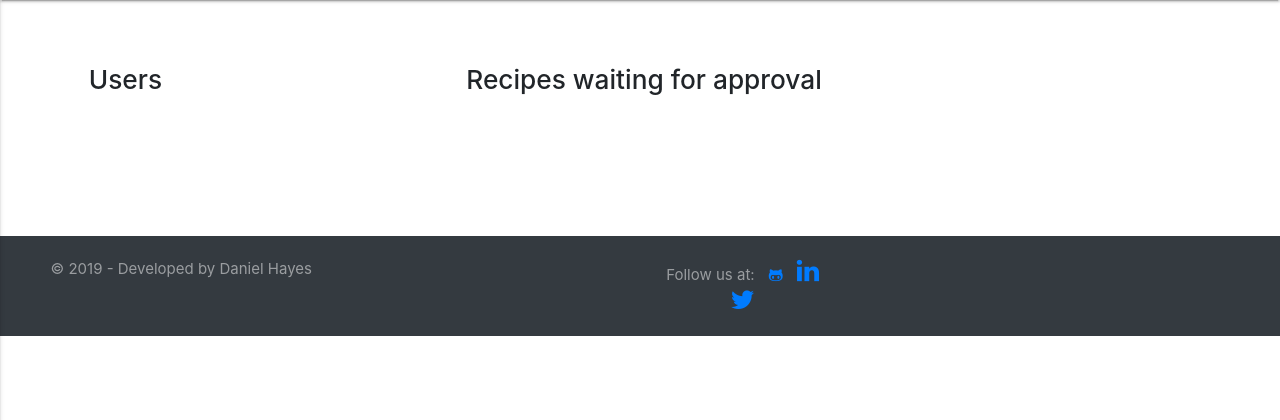
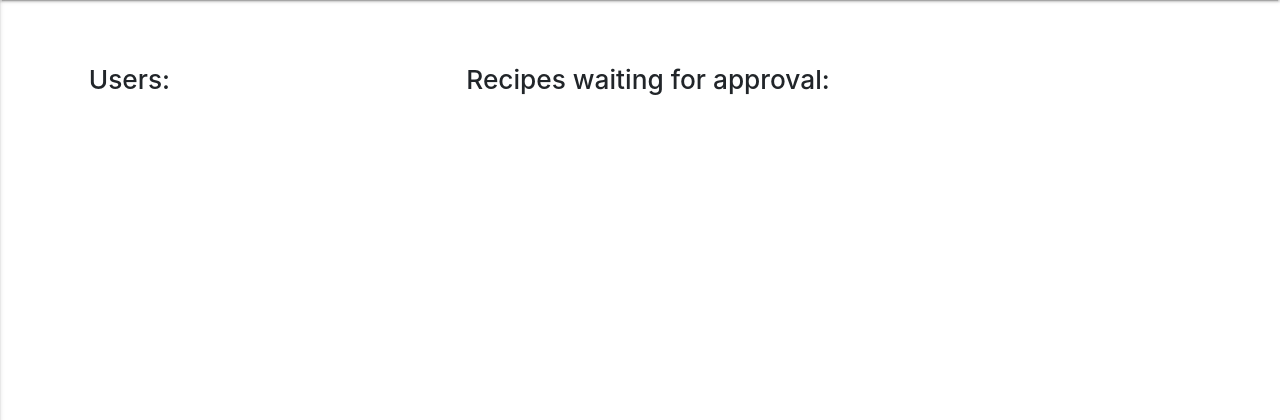
Before and after one commit to Danhayes3008/milestone-project-3, a Flask app: page /admin in a window 1280 px wide. Shown: the part 64-484 px from the top of the page. Run offline with Flask 2, Linux system fonts and the light colour scheme; data that the repository does not hold is empty; some libraries are stand-ins or nearby versions.

Commit message:
working on improving the page

```diff
--- a/templates/admin.html
+++ b/templates/admin.html
@@ -2,8 +2,8 @@
 <div class="container padding-l1">
     <h3>{{ session['name'] }}</h3>
     <div class="row">
-        <div class="col-md-4">
-            <h3>Users</h3><br /> {% for user in users %}
+        <div class="col-md-4 mrg-btm1">
+            <h3>Users:</h3><br /> {% for user in users %}
             <div class="col-md-12">
                 <ul>
                     <li>
@@ -14,8 +14,8 @@
             </div>
             {% endfor %}
         </div>
-        <div class="col-md-8">
-            <h3>Recipes waiting for approval</h3><br /> {% for recipe in recipes %} {% if (recipe.approval=="no") %}
+        <div class="col-md-8 mrg-btm1">
+            <h3>Recipes waiting for approval:</h3><br /> {% for recipe in recipes %} {% if (recipe.approval=="no") %}
             <form action="{{ url_for('update_recipe', recipe_id=recipe._id) }}" method="POST" class="col-md-12">
                 <ul>
                     <li>
```
